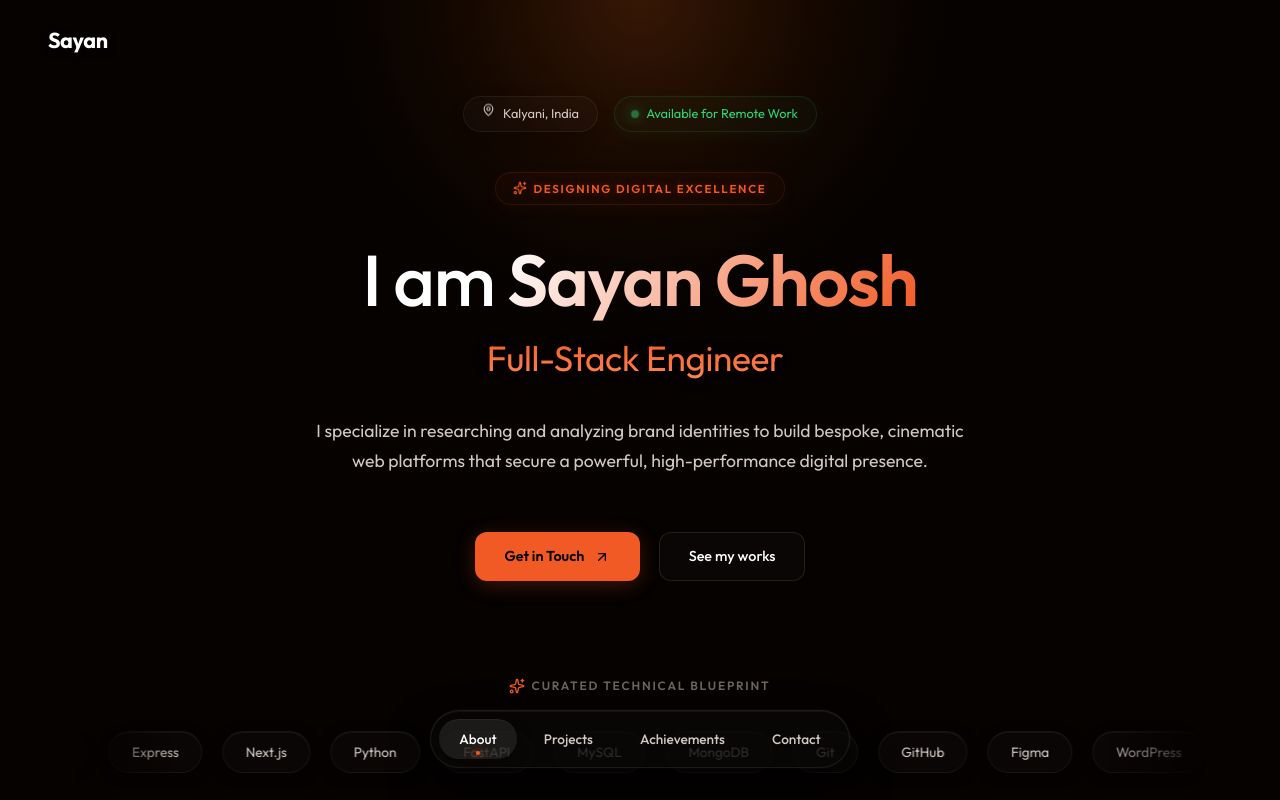
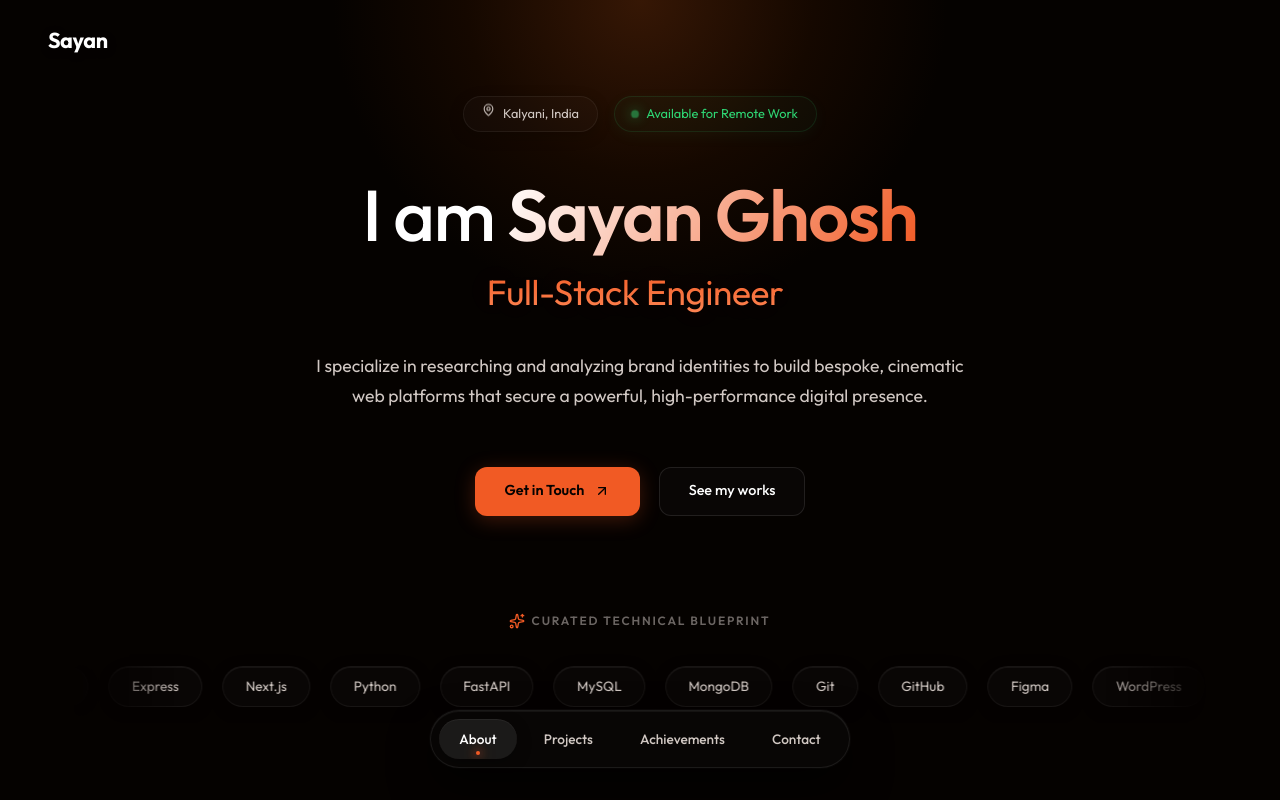
Before and after one commit to me-sayanghosh/Portfolio, a React app: page / in a window 1280 px wide. Shown: the top 800 px of the page. Built offline with nearby package versions, Linux system fonts and the light colour scheme; the HTML template or start-up script is replaced by a standard one.

Commit message:
feat: Remove brand badge from Hero component for a cleaner design

```diff
--- a/src/components/Hero.jsx
+++ b/src/components/Hero.jsx
@@ -49,10 +49,6 @@ const Hero = () => {
         </div>
       </div>
 
-      <div className={`${styles.brandBadge} anim-hero`}>
-        <Sparkles size={12} className="anim-pulse" style={{ color: '#f15a24' }} />
-        <span>DESIGNING DIGITAL EXCELLENCE</span>
-      </div>
 
       <h1 className={`${styles.title} anim-hero`}>
         I am <span className={styles.nameHighlight} onMouseMove={handleMouseMove} data-tooltip="Available Now">Sayan Ghosh</span>
```
